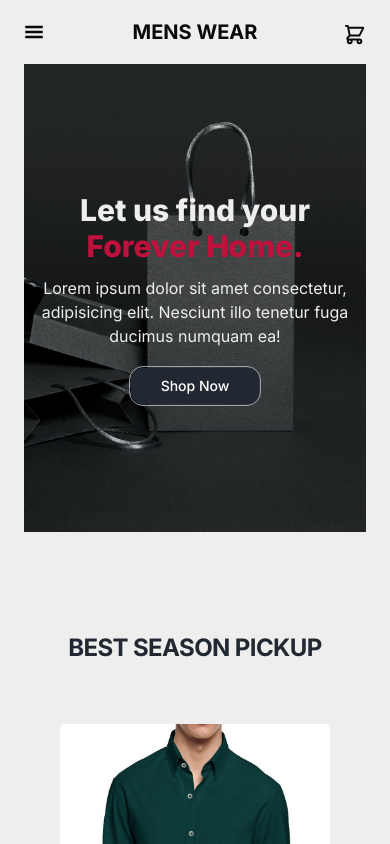
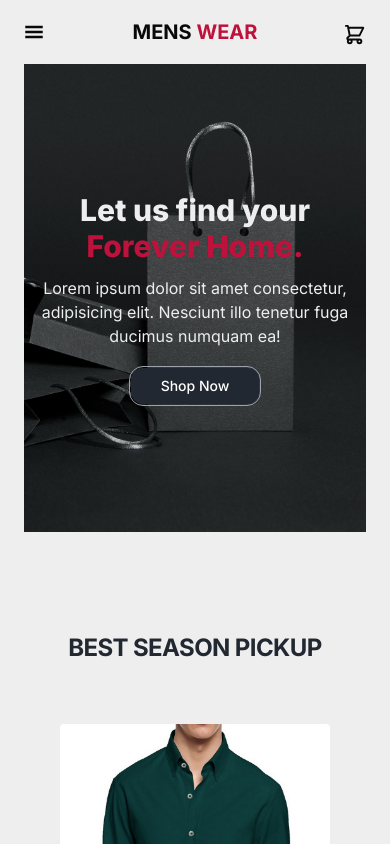
Before and after one commit to ahadnaeem785/menswear, a Next.js app: page / in a window 390 px wide. Shown: the top 844 px of the page. Built offline with nearby package versions, Linux system fonts and the light colour scheme.

Commit message:
navbar commit

```diff
--- a/src/components/layouts/navbar.tsx
+++ b/src/components/layouts/navbar.tsx
@@ -31,7 +31,7 @@ export default function Navbar() {
                 <a className="font-bold uppercase text-xl hidden lg:block">Mens <span className='text-rose-700'>Wear</span> </a>
             </div>
             <div className="navbar-center ">
-                <a className=" font-bold uppercase text-xl block lg:hidden ">Mens Wear </a>
+                <a className=" font-bold uppercase text-xl block lg:hidden">Mens <span className='text-rose-700'>Wear</span> </a>
                 <div className='hidden lg:flex border-none outline-none'>
                     <NavLinks />
                 </div>
```
